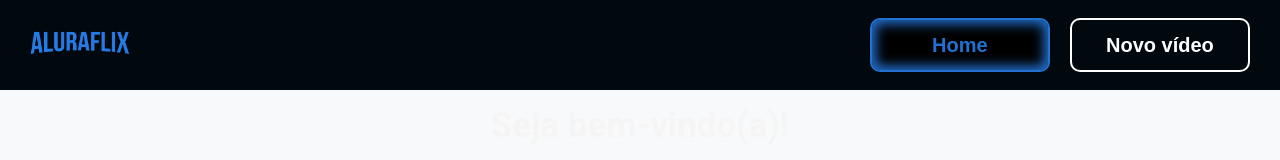
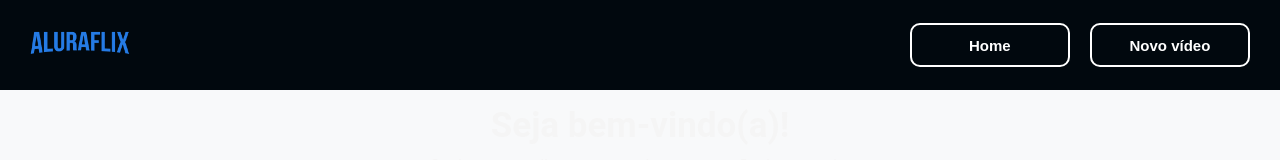
Before and after one commit to EdnaldoLuiz/alura-flix, a React (Vite) app: page / in a window 1280 px wide. Shown: the top 160 px of the page. Built offline with nearby package versions, Linux system fonts and the light colour scheme.

Commit message:
feat: added new type in button, to differ btw button types

```diff
--- a/src/components/Button/index.jsx
+++ b/src/components/Button/index.jsx
@@ -2,32 +2,51 @@ import PropTypes from 'prop-types';
 import styled from 'styled-components';
 
 const StyledButton = styled.button`
+    --button-color-home: #2271D1;
+    --button-color-novoVideo: #FFFFFF;
+    --font-weight-home: 800;
+    --font-weight-novoVideo: 700;
+    --border-color-home: #2271D1;
+    --border-color-novoVideo: #FFFFFF;
+    --box-shadow-home: inset 0px 0px 8px 1px rgba(34, 113, 209, 1);
+    --box-shadow-novoVideo: none;
+    --hover-color-home: #1e5bac;  // Darkened home button color for hover
+    --hover-color-novoVideo: #e6e6e6;  // Light gray for hover on white button
+
     font-family: "Source Sans 3", sans-serif;
     display: flex;
     justify-content: center;
     align-items: center;
-    background-color: ${props => props.type === 'home' ? 'black' : 'transparent'};
-    color: ${props => props.type === 'home' ? '#2271D1' : '#FFFFFF'};
-    font-weight: ${props => props.type === 'home' ? 800 : 700};
-    font-size: 20px;
-    border: 2px solid ${props => props.type === 'home' ? '#2271D1' : '#FFFFFF'};
+    background-color: var(--color-secondary);
+    color: ${props => props.btntype === 1 ? 'var(--button-color-home)' : 'var(--button-color-novoVideo)'};
+    font-weight: ${props => props.btntype === 1 ? 'var(--font-weight-home)' : 'var(--font-weight-novoVideo)'};
+    font-size: 1.5rem;
+    border: 2px solid ${props => props.btntype === 1 ? 'var(--border-color-home)' : 'var(--border-color-novoVideo)'};
     border-radius: 10px;
-    width: 180.13px;
-    height: 54px;
-    box-shadow: ${props => props.type === 'home' ? 'inset 0px 0px 12px 4px rgba(34, 113, 209, 1)' : 'none'};
+    width: 160.13px;
+    height: 44px;
+    box-shadow: ${props => props.btntype === 1 ? 'var(--box-shadow-home)' : 'var(--box-shadow-novoVideo)'};
     cursor: pointer;
+    transition: all 0.3s ease;
+
+    &:hover {
+        transform: translateY(-2px);
+    }
+
+    &:active {
+        transform: translateY(1px);
+    }
 `;
 
-const Button = ({ text, type }) => {
+const Button = ({ text, btntype }) => {
     return (
-        <StyledButton type={type}>{text}</StyledButton>
+        <StyledButton btntype={btntype}>{text}</StyledButton>
     );
 };
 
 Button.propTypes = {
     text: PropTypes.string.isRequired,
-    type: PropTypes.oneOf(['home', 'novoVideo']),
-    to: PropTypes.string,
+    btntype: PropTypes.oneOf([1, 2]),
 };
 
 export default Button;
```
